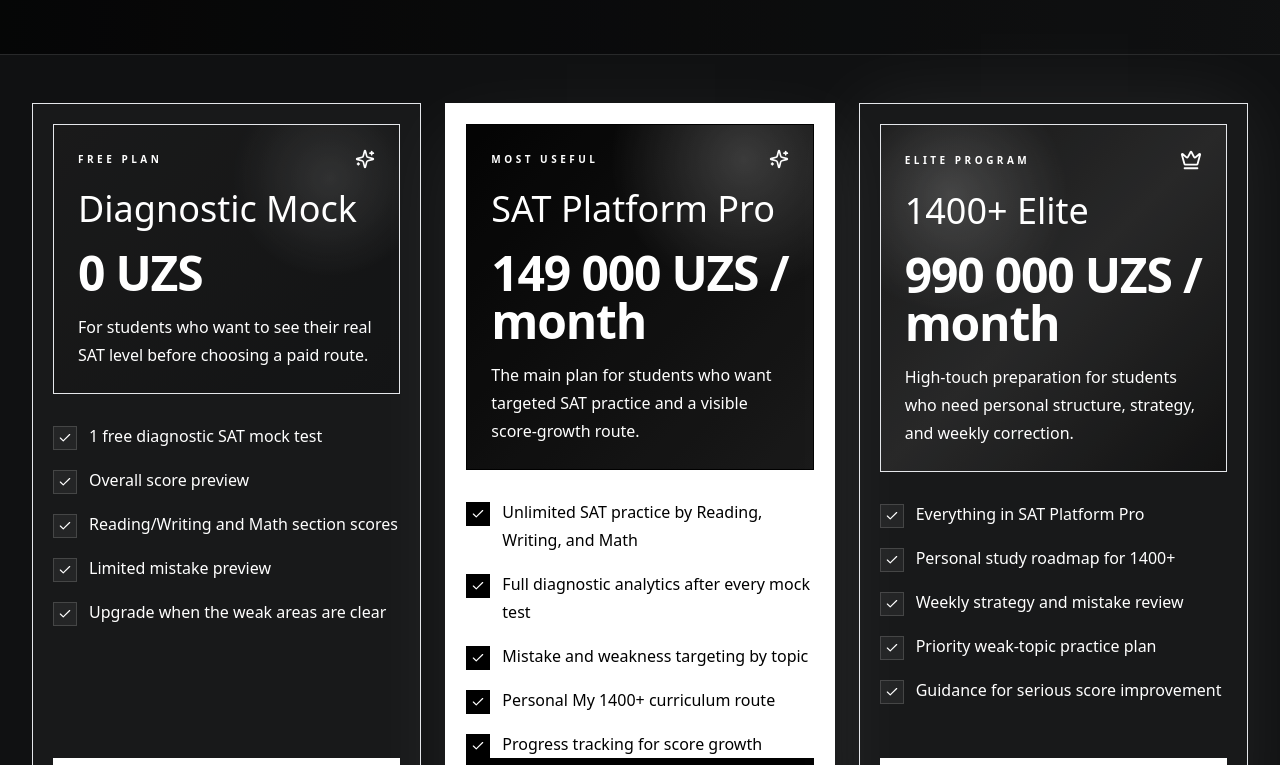
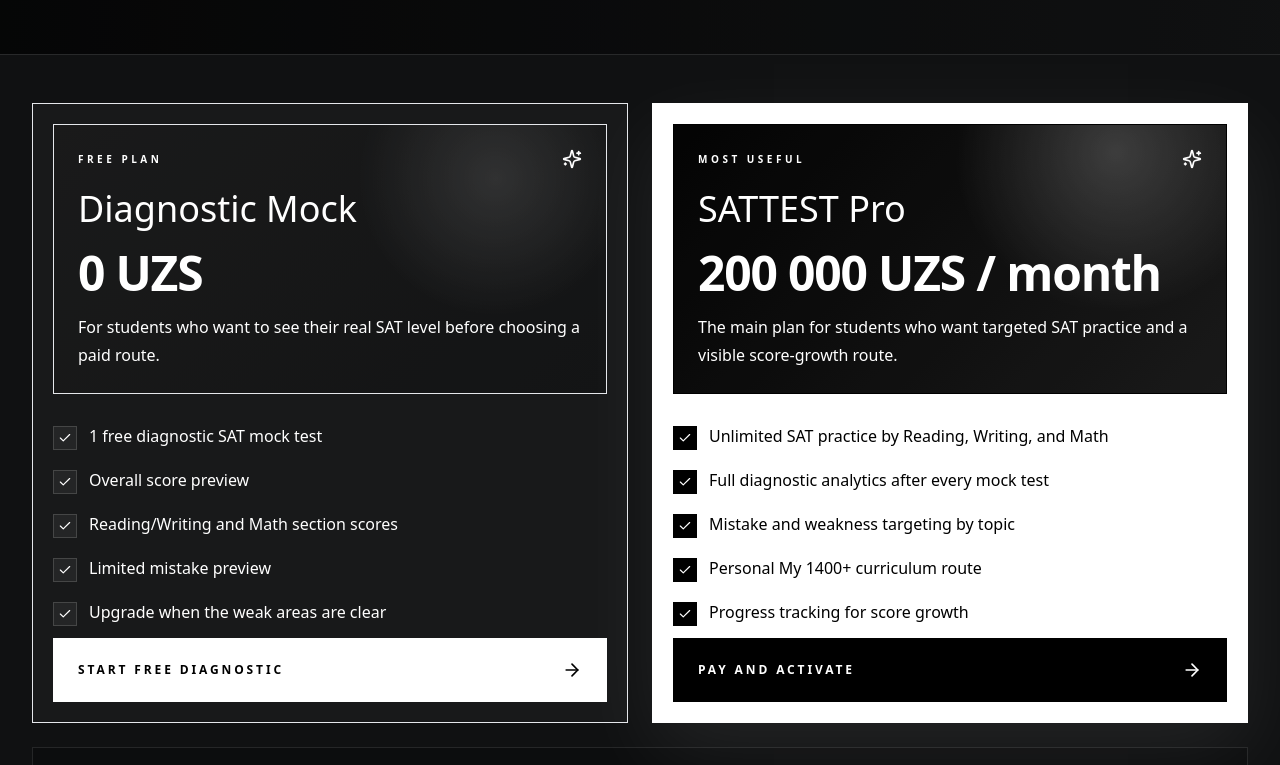
Before and after one commit to batyrovbahrom96-svg/SAT1600.uz, a Next.js app in the folder frontend/: page /pricing in a window 1280 px wide. Shown: the part 515-1280 px from the top of the page. Built offline with nearby package versions, Linux system fonts and the light colour scheme; no server answers.

Commit message:
Simplify pricing to single Pro plan

```diff
--- a/frontend/app/pricing/page.tsx
+++ b/frontend/app/pricing/page.tsx
@@ -2,7 +2,7 @@
 
 import Link from "next/link";
 import { useEffect, useState } from "react";
-import { ArrowRight, Check, Crown, Sparkles, X } from "lucide-react";
+import { ArrowRight, Check, Sparkles, X } from "lucide-react";
 import { LuxuryNavbar } from "@/components/LuxuryNavbar";
 
 const telegramUsername = "FounderSATTESTUZ";
@@ -13,8 +13,7 @@ const paynetQrPayload =
 const paynetQrImage = `https://api.qrserver.com/v1/create-qr-code/?size=320x320&data=${encodeURIComponent(paynetQrPayload)}`;
 
 const prices = {
-  pro: "149 000 UZS",
-  elite: "990 000 UZS"
+  pro: "200 000 UZS"
 } as const;
 
 const platformFeatures = [
@@ -23,14 +22,6 @@ const platformFeatures = [
   "Mistake and weakness targeting by topic",
   "Personal My 1400+ curriculum route",
   "Progress tracking for score growth"
-];
-
-const eliteFeatures = [
-  "Everything in SAT Platform Pro",
-  "Personal study roadmap for 1400+",
-  "Weekly strategy and mistake review",
-  "Priority weak-topic practice plan",
-  "Guidance for serious score improvement"
 ];
 
 type PlanAction =
@@ -42,7 +33,7 @@ type PlanAction =
 type SelectedPlan = {
   description: string;
   label: string;
-  planKey: "pro" | "elite";
+  planKey: "pro";
   price: string;
   title: string;
 };
@@ -57,7 +48,7 @@ function PriceCard({
   title
 }: {
   action: PlanAction;
-  accent: "light" | "dark" | "gold";
+  accent: "light" | "dark";
   description: string;
   features: string[];
   label: string;
@@ -65,7 +56,6 @@ function PriceCard({
   title: string;
 }) {
   const isLight = accent === "light";
-  const isGold = accent === "gold";
 
   return (
     <article
@@ -73,8 +63,7 @@ function PriceCard({
         "group relative flex min-h-[620px] flex-col overflow-hidden border p-5 transition-all duration-300",
         isLight
           ? "border-white bg-white text-black shadow-[0_30px_80px_rgba(255,255,255,0.08)]"
-          : "border-white/12 bg-white/[0.035] text-white hover:border-white/30",
-        isGold ? "shadow-[0_0_80px_rgba(255,255,255,0.08)]" : ""
+          : "border-white/12 bg-white/[0.035] text-white hover:border-white/30"
       ].join(" ")}
     >
       <div
@@ -86,17 +75,15 @@ function PriceCard({
         <div
           className={[
             "absolute inset-0 opacity-80",
-            isGold
-              ? "bg-[radial-gradient(circle_at_20%_20%,rgba(255,255,255,0.22),transparent_30%),linear-gradient(135deg,#151515,#2a2a2a,#0f0f0f)]"
-              : isLight
-                ? "bg-[radial-gradient(circle_at_80%_10%,rgba(255,255,255,0.24),transparent_32%),linear-gradient(135deg,#050505,#202020)]"
-                : "bg-[radial-gradient(circle_at_80%_20%,rgba(255,255,255,0.14),transparent_28%),linear-gradient(135deg,#191919,#101112)]"
+            isLight
+              ? "bg-[radial-gradient(circle_at_80%_10%,rgba(255,255,255,0.24),transparent_32%),linear-gradient(135deg,#050505,#202020)]"
+              : "bg-[radial-gradient(circle_at_80%_20%,rgba(255,255,255,0.14),transparent_28%),linear-gradient(135deg,#191919,#101112)]"
           ].join(" ")}
         />
         <div className="relative">
           <div className="flex items-center justify-between gap-4">
             <p className="text-[10px] font-black uppercase tracking-[0.35em] text-white/58">{label}</p>
-            {isGold ? <Crown size={22} /> : <Sparkles size={20} />}
+            <Sparkles size={20} />
           </div>
           <h2 className="mt-5 text-3xl font-light leading-tight md:text-4xl">{title}</h2>
           <p className="mt-5 text-4xl font-black tracking-tight md:text-5xl">{price}</p>
@@ -150,17 +137,7 @@ export default function PricingPage() {
         label: "Most useful",
         planKey: "pro",
         price: `${prices.pro} / month`,
-        title: "SAT Platform Pro"
-      };
-    }
-
-    if (plan === "elite") {
-      return {
-        description: "High-touch preparation for students who need personal structure, strategy, and weekly correction.",
-        label: "Elite program",
-        planKey: "elite",
-        price: `${prices.elite} / month`,
-        title: "1400+ Elite"
+        title: "SATTEST Pro"
       };
     }
 
@@ -212,7 +189,7 @@ export default function PricingPage() {
       </section>
 
       <section className="mx-auto max-w-7xl px-5 py-12 md:px-8">
-        <div className="grid gap-6 lg:grid-cols-3">
+        <div className="grid gap-6 lg:grid-cols-2">
           <PriceCard
             action={{ href: "/mock-test", text: "Start Free Diagnostic" }}
             accent="dark"
@@ -239,20 +216,7 @@ export default function PricingPage() {
             features={platformFeatures}
             label="Most useful"
             price={`${prices.pro} / month`}
-            title="SAT Platform Pro"
-          />
-
-          <PriceCard
-            action={{
-              href: "/pricing?plan=elite",
-              text: "Pay and activate"
-            }}
-            accent="gold"
-            description="High-touch preparation for students who need personal structure, strategy, and weekly correction."
-            features={eliteFeatures}
-            label="Elite program"
-            price={`${prices.elite} / month`}
-            title="1400+ Elite"
+            title="SATTEST Pro"
           />
         </div>
 
```
Also changed, not shown: 1 other file (tests, documents, lock files or other folders).
